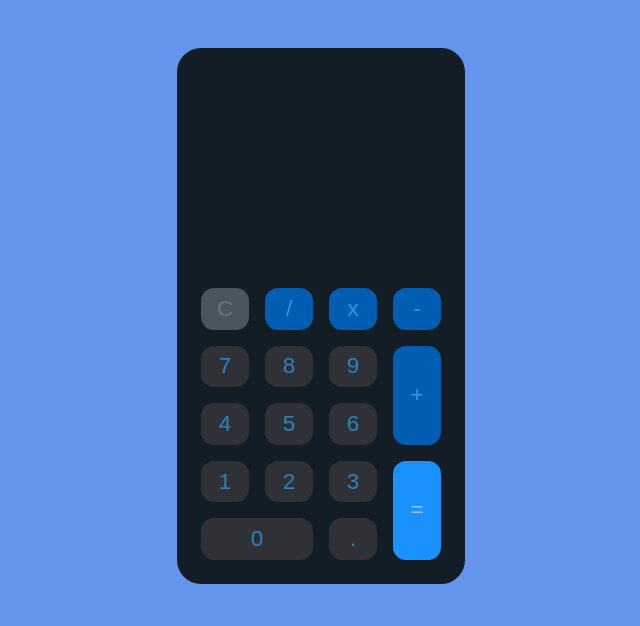
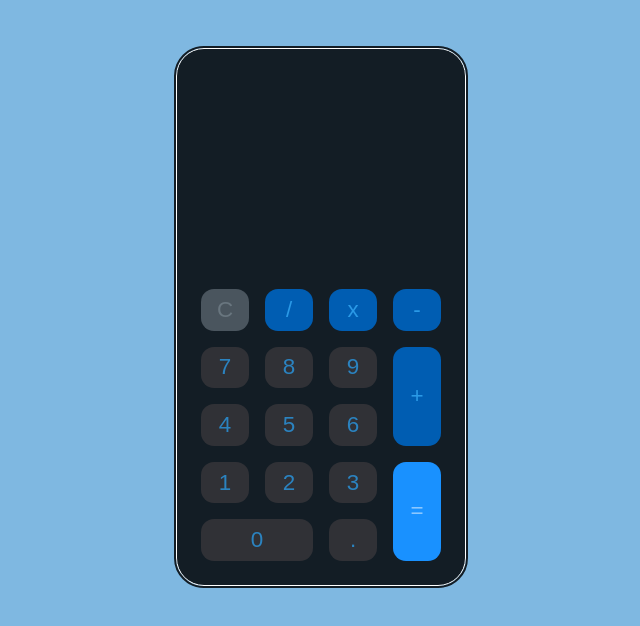
Before and after one commit to Brian4755/Calculator, a React (Create React App) app: page / in a window 1280 px wide. Shown: the top 626 px of the page, without its empty margins (319-959 px from the left). Built offline with nearby package versions, Linux system fonts and the light colour scheme.

Commit message:
outline and white border

```diff
--- a/src/App.css
+++ b/src/App.css
@@ -3,7 +3,7 @@
 }
 
 body {
-  background-color: cornflowerblue;
+  background-color: rgb(127,184,225)
 }
 
 .calculator {
@@ -13,7 +13,9 @@ body {
   padding: 4rem 1.5rem 1.5rem 1.5rem;
   margin-left: auto;
   margin-right: auto;
-  border-radius: 24px;
+  border-radius: 28px;
+  border: 1px solid white;
+  outline: 2px solid rgb(19, 29, 37);
 }
 
 .calculator-grid {
```
